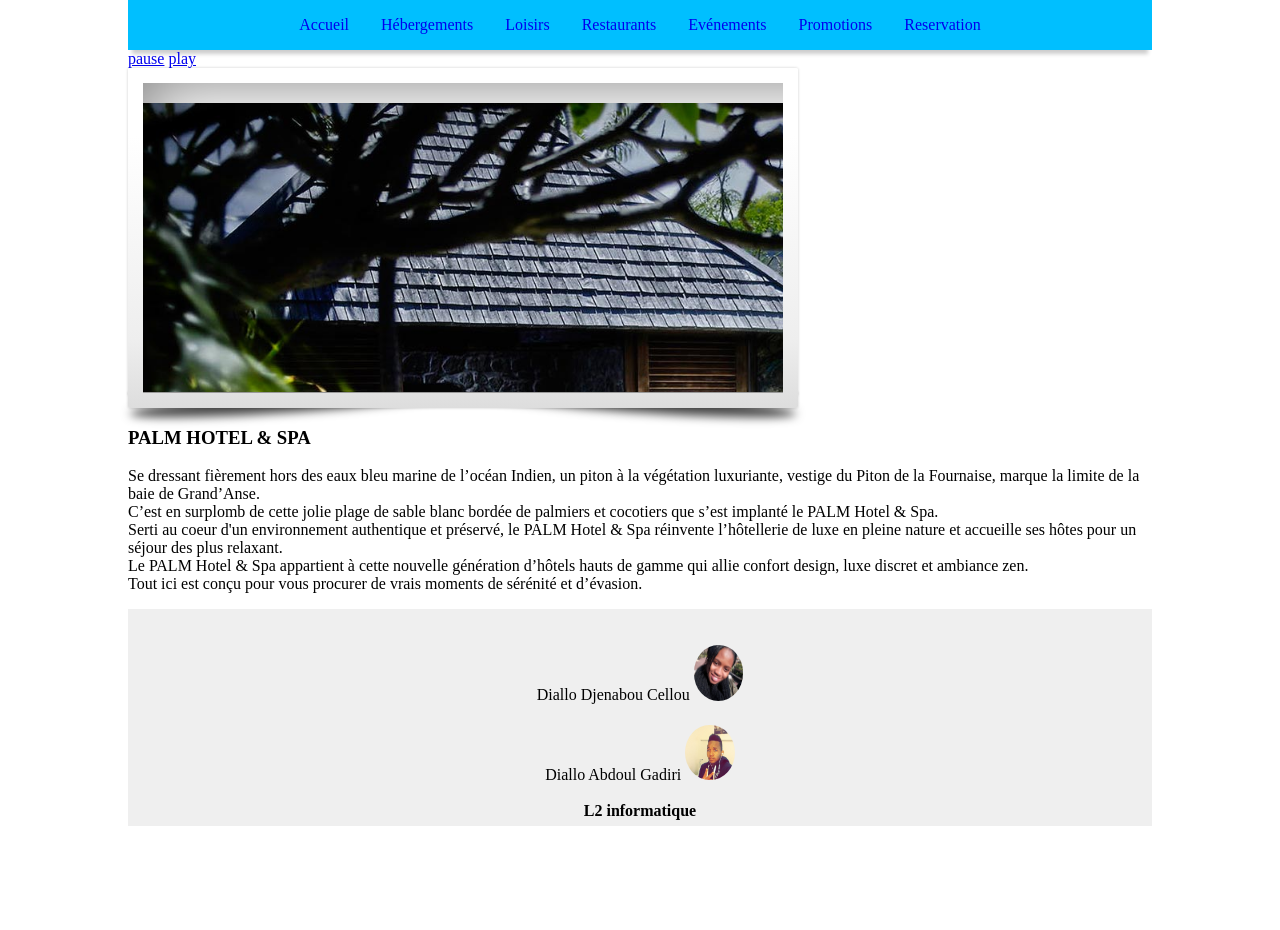
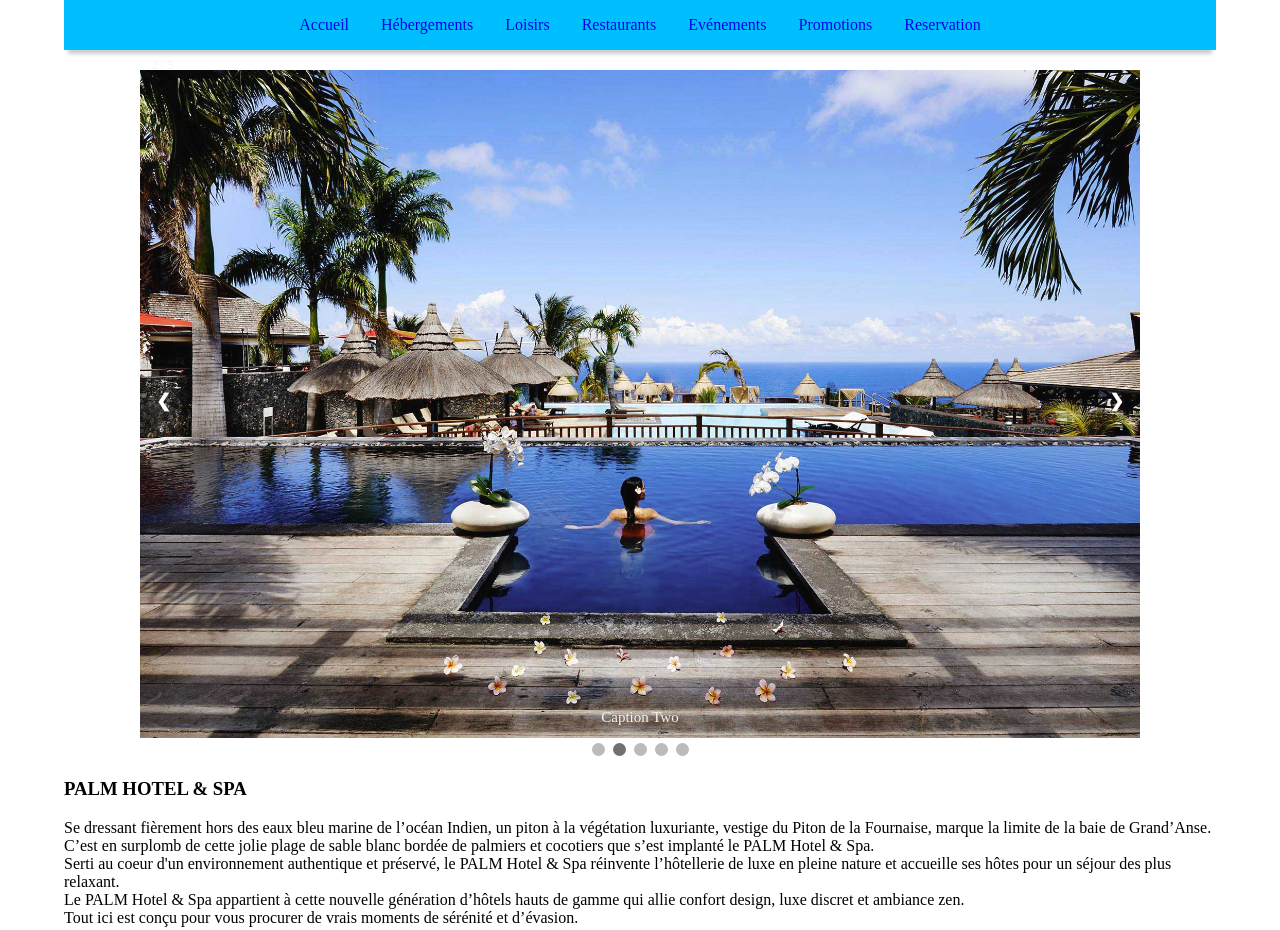
Before and after one commit to aliouFetowel/projet_web, a plain HTML site: page index.html in a window 1280 px wide. Shown: the top 930 px of the page. Before the commit the page ends 826 px from the top, so only its background shows below. Drawn offline with Linux system fonts and the light colour scheme.

Commit message:
photo défilante, javascript, css

```diff
--- a/index.css
+++ b/index.css
@@ -22,103 +22,113 @@ header {
 }
 */
 
-/* slideshow */
-#slideshow{
+/*slideshow*/
+
+* {box-sizing:border-box}
+
+/* Slideshow container */
+.slideshow-container {
+  max-width: 1000px;
   position: relative;
-  width: 640px;
-  height: 310px;
-  padding: 15px;
-  margin: 0 auto 2 em;
-  border: 1 px solid #ddd;
-  background: #fff;
-  /* css3 effects */
-  background: linear-gradient(#fff, #fff 20%, #eee 80%, #ddd);
-  border-radius: 2px 2px 2px 2px;
-  box-shadow: 0 0 3px rgba(0, 0, 0, 0.2);
+  margin: auto;
 }
 
-/* avanced box-shadow*/
-
-#slideshow:before,
-#slideshow:after {
-  position: absolute;
-  bottom: 16px;
-  z-index: -10;
-  width: 50%;
-  height: 20px;
-  content: " ";
-  background: rgba(0, 0, 0, 0.1);
-  border-radius: 50%;
-  box-shadow:  0 0 3px rgba(0, 0, 0, 0.4), 0 20px 10px rgba(0, 0, 0, 0.7);
-}
-#slideshow:before{
-  left: 0;
-  transform: rotate(-4deg);
-}
-#slideshow:after{
-  right: 0;
-  transform: rotate(4deg);
+.mySlides {
+    display: none;
 }
 
-/*gestion des dimensions et débordement du conteneur */
-#slideshow .container {
-  position: relative;
-  width: 640px;
-  height: 310px;
-  overflow: hidden;
+/* Next & previous buttons */
+.prev, .next {
+  cursor: pointer;
+  position: absolute;
+  top: 50%;
+  width: auto;
+  margin-top: -22px;
+  padding: 16px;
+  color: white;
+  font-weight: bold;
+  font-size: 18px;
+  transition: 0.6s ease;
+  border-radius: 0 3px 3px 0;
 }
 
-/* on prévoit un petit espace gris pour la timeline */
-
-#slideshow .container:after{
-  position: absolute;
-  bottom: 0; left: 0;
-  content: " ";
-  width: 100%;
-  height: 1px;
-  background: #999;
-}
-/*
-  le conteneur des slides
-  en largeur il fait 100% x le nombre de slideshow
-*/
-
-#slideshow .slider {
-  position: absolute;
-  left: 0; top: 0;
-  width: 400%;
-  height: 310px;
+/* Position the "next button" to the right */
+.next {
+  right: 0;
+  border-radius: 3px 0 0 3px;
 }
 
-/* annulation des marges sur figure */
-#slideshow figure {
-  position: relative;
-  display: inline-block;
-  padding: 0; margin: 0;
+/* On hover, add a black background color with a little bit see-through */
+.prev:hover, .next:hover {
+  background-color: rgba(0,0,0,0.8);
 }
 
-/* petit effet de vignette sur les images */
-#slideshow figure:after{
+/* Caption text */
+.text {
+  color: #f2f2f2;
+  font-size: 15px;
+  padding: 8px 12px;
   position: absolute;
-  display: block;
-  content: " ";
-  top: 0; left: 0;
-  width: 100%; height: 100%;
-  box-shadow: 0 0 65px rgba(0, 0, 0, 0.5) inset;
+  bottom: 8px;
+  width: 100%;
+  text-align: center;
+}
+
+/* Number text (1/3 etc) */
+.numbertext {
+  color: #f2f2f2;
+  font-size: 12px;
+  padding: 8px 12px;
+  position: absolute;
+  top: 0;
+}
+
+/* The dots/bullets/indicators */
+.dot {
+  cursor:pointer;
+  height: 13px;
+  width: 13px;
+  margin: 0 2px;
+  background-color: #bbb;
+  border-radius: 50%;
+  display: inline-block;
+  transition: background-color 0.6s ease;
+}
+
+.active, .dot:hover {
+  background-color: #717171;
+}
+
+/* Fading animation */
+.fade {
+  -webkit-animation-name: fade;
+  -webkit-animation-duration: 1.5s;
+  animation-name: fade;
+  animation-duration: 1.5s;
+}
+
+@-webkit-keyframes fade {
+  from {opacity: .4}
+  to {opacity: 1}
+}
+
+@keyframes fade {
+  from {opacity: .4}
+  to {opacity: 1}
 }
 
 
-/* auteur */
+/* autre */
 
-img{
-  width: 80%;
-  height: 60%;
+div > img{
+  width: 100%;
+  height: 30%;
   display:inline-block;
 	position: center;
 	margin-top: 20px;
 }
 .corps {
-	width: 80%;
+	width: 90%;
 	margin: auto;
   display: flex;
   flex-flow: row wrap;
--- a/index.html
+++ b/index.html
@@ -23,40 +23,52 @@
 				</nav>
 		</header>
 
+		<div class="slideshow-container">
+ <div class="mySlides fade">
+	 <div class="numbertext">1 / 5</div>
+	 <img src="imag1.jpg">
+	 <div class="text">Caption Text</div>
+ </div>
+
+ <div class="mySlides fade">
+	 <div class="numbertext">2 / 5</div>
+	 <img src="imag2.jpg">
+	 <div class="text">Caption Two</div>
+ </div>
+
+ <div class="mySlides fade">
+	 <div class="numbertext">3 / 5</div>
+	 <img src="imag3.jpg">
+	 <div class="text">Caption Three</div>
+ </div>
+
+ <div class="mySlides fade">
+	<div class="numbertext">4 / 5</div>
+	<img src="imag4.jpg">
+	<div class="text">Caption four</div>
+ </div>
+
+ <div class="mySlides fade">
+	<div class="numbertext">5 / 5</div>
+	<img src="imag5.jpg">
+	<div class="text">Caption five</div>
+ </div>
+ <a class="prev" onclick="plusSlides(-1)">&#10094;</a>
+ <a class="next" onclick="plusSlides(1)">&#10095;</a>
+</div>
+<br>
+
+<div style="text-align:center">
+ <span class="dot" onclick="currentSlide(1)"></span>
+ <span class="dot" onclick="currentSlide(2)"></span>
+ <span class="dot" onclick="currentSlide(3)"></span>
+ <span class="dot" onclick="currentSlide(4)"></span>
+ <span class="dot" onclick="currentSlide(5)"></span>
+
+</div>
+
+
 		<section>
-			<span id="sl_play" class="sl_command"></span>
-			<span id="sl_pause" class="sl_command"></span>
-
-			<span id="sl_i1" class="sl_command sl_i"></span>
-			<span id="sl_i2" class="sl_command sl_i"></span>
-			<span id="sl_i3" class="sl_command sl_i"></span>
-			<span id="sl_i4" class="sl_command sl_i"></span>
-			<span id="sl_i5" class="sl_command sl_i"></span>
-			<a class="play_commands pause" href="#sl_pause" title="Maintain paused">pause</a>
-			<a class="play_commands play" href="#sl_play" title="Play the animation">play</a>
-
-			<article id="slideshow">
-				<div class="container">
-					<div class="slider">
-						<figure>
-							<img src="imag1.jpg" alt="" width="640" height="310" />
-						</figure>
-						<figure>
-							<img src="imag2.jpg" alt="" width="640" height="310" />
-						</figure>
-						<figure>
-							<img src="imag3.jpg" alt="" width="640" height="310" />
-						</figure>
-						<figure>
-							<img src="imag4.jpg" alt="" width="640" height="310" />
-						</figure>
-						<figure>
-							<img src="imag5.jpg" alt="" width="640" height="310" />
-						</figure>
-			</div>
-			</div>
-			</article>
-
 			<article class="main">
 				<!--<img src="img2.jpg" width="100%" height="100%" alt="Palm Hôtel & Spa"/>-->
 				<h1> PALM HOTEL & SPA</h1>
@@ -79,4 +91,5 @@
 		</footer>
 	</body>
 
-</html
+</html>
+<script type="text/javascript" src="index.js"></script>
--- /dev/null
+++ b/index.js
@@ -0,0 +1,42 @@
+var slideIndex = 1;
+//showSlides(slideIndex);
+
+function plusSlides(n) {
+  showSlides(slideIndex += n);
+}
+
+function currentSlide(n) {
+  showSlides(slideIndex = n);
+}
+
+function showSlides(n) {
+  var i;
+  var slides = document.getElementsByClassName("mySlides");
+  var dots = document.getElementsByClassName("dot");
+  if (n > slides.length) {slideIndex = 1}
+  if (n < 1) {slideIndex = slides.length}
+  for (i = 0; i < slides.length; i++) {
+      slides[i].style.display = "none";
+  }
+  for (i = 0; i < dots.length; i++) {
+      dots[i].className = dots[i].className.replace(" active", "");
+  }
+  slides[slideIndex-1].style.display = "block";
+  dots[slideIndex-1].className += " active";
+}
+
+var myIndex = 0;
+carousel();
+
+function carousel() {
+    var i;
+    var x = document.getElementsByClassName("mySlides");
+    for (i = 0; i < x.length; i++) {
+       x[i].style.display = "none";
+    }
+    myIndex++;
+    currentSlide(myIndex);
+    if (myIndex > x.length) {myIndex = 1}
+    x[myIndex-1].style.display = "block";
+    setTimeout(carousel, 4000); // Change image every 2 seconds
+}
```
